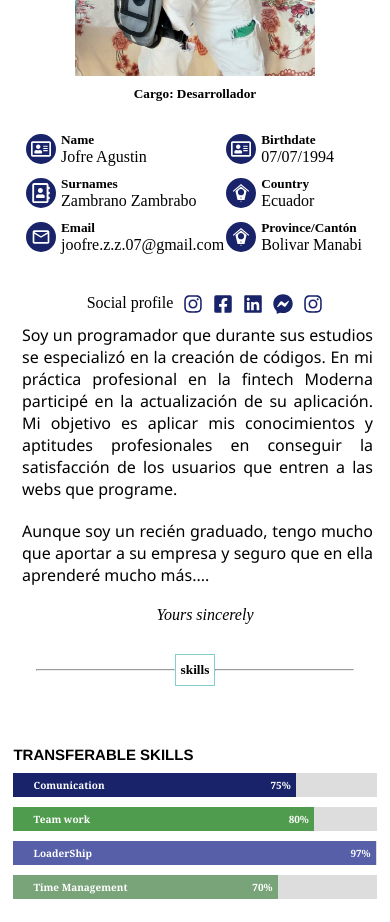
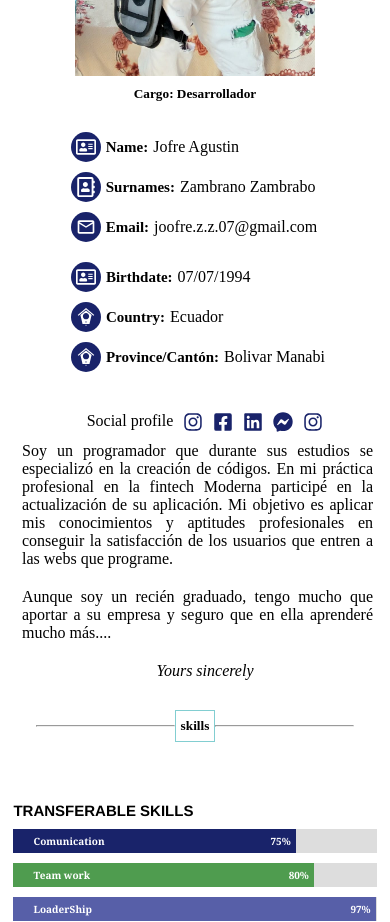
Before and after one commit to jofre07/Jofre-zambrano, a React (Vite) app: page / in a window 390 px wide. Shown: the part 1220-2142 px from the top of the page. Built offline with nearby package versions, Linux system fonts and the light colour scheme.

Commit message:
se realizo cambio de letras y se puso en columna la parte de datos personales

```diff
--- a/src/componets/conponentsBody/AboutMe.jsx
+++ b/src/componets/conponentsBody/AboutMe.jsx
@@ -45,8 +45,8 @@ const AboutMe = () => {
                                 <div className="divIcon">
                                     <FaRegAddressCard className="icondatos" />
                                 </div>
-                                <div>
-                                    <h5>Name</h5>
+                                <div className="datosPer">
+                                    <h5>Name: </h5>
                                     <p>Jofre Agustin</p>
                                 </div>
                             </div>
@@ -54,8 +54,8 @@ const AboutMe = () => {
                                 <div className="divIcon">
                                     <FaRegAddressBook className="icondatos" />
                                 </div>
-                                <div>
-                                    <h5>Surnames</h5>
+                                <div className="datosPer">
+                                    <h5>Surnames: </h5>
                                     <p>Zambrano Zambrabo</p>
                                 </div>
                             </div>
@@ -63,8 +63,8 @@ const AboutMe = () => {
                                 <div className="divIcon">
                                     <MdOutlineEmail className="icondatos" />
                                 </div>
-                                <div>
-                                    <h5>Email</h5>
+                                <div className="datosPer">
+                                    <h5>Email: </h5>
                                     <p>joofre.z.z.07@gmail.com</p>
                                 </div>
                             </div>
@@ -74,8 +74,8 @@ const AboutMe = () => {
                                 <div className="divIcon">
                                     <FaRegAddressCard className="icondatos" />
                                 </div>
-                                <div>
-                                    <h5>Birthdate</h5>
+                                <div className="datosPer">
+                                    <h5>Birthdate: </h5>
                                     <p>07/07/1994</p>
                                 </div>
                             </div>
@@ -83,8 +83,8 @@ const AboutMe = () => {
                                 <div className="divIcon">
                                     <GiBirdHouse className="icondatos" />
                                 </div>
-                                <div>
-                                    <h5>Country</h5>
+                                <div className="datosPer">
+                                    <h5>Country: </h5>
                                     <p>Ecuador</p>
                                 </div>
                             </div>
@@ -92,8 +92,8 @@ const AboutMe = () => {
                                 <div className="divIcon">
                                     <GiBirdHouse className="icondatos" />
                                 </div>
-                                <div>
-                                    <h5>Province/Cantón</h5>
+                                <div className="datosPer">
+                                    <h5>Province/Cantón: </h5>
                                     <p>Bolivar Manabi</p>
                                 </div>
                             </div>
--- a/src/componets/conponentsBody/aboutMe.css
+++ b/src/componets/conponentsBody/aboutMe.css
@@ -186,11 +186,18 @@
 @media screen and (max-width: 500px) {
     .datospersonales{
         width: 100%;
+        display: flex;
+        flex-direction: column;
 
     }
     .datos-unico{
         margin: 10px 2px 10px 0px;
 
+    }
+    .datosPer{
+        display: flex;
+        justify-content: center;
+        align-items: center;
     }
     .divIcon{
         height: 30px;
@@ -202,13 +209,23 @@
         height: 20px;
         width: 20px;
     }
+    .datos-unico p{
+        margin-left: 5px;
+    }
+    .datos-unico h5{
+        font-weight: bold;
+        font-size: 15px;
+    }
+
     .p{
         width: 90%;
         margin-right: 15px;
 
+        font-family: "Times New Roman", serif;
     }
     .intenDatos{
-        margin-left: 0%;
+        margin-left: 2%;
+
     }
     .conaineraboutme{
         width: 100%;
```
